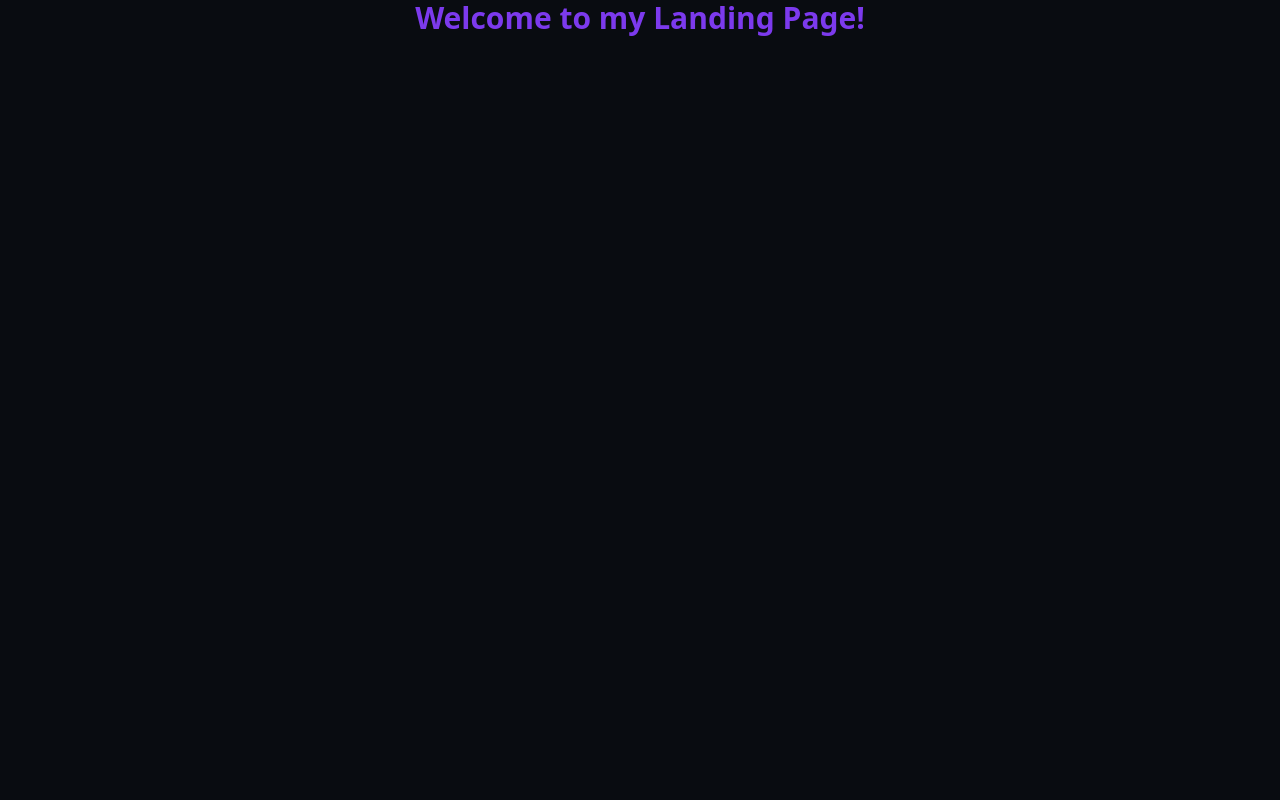
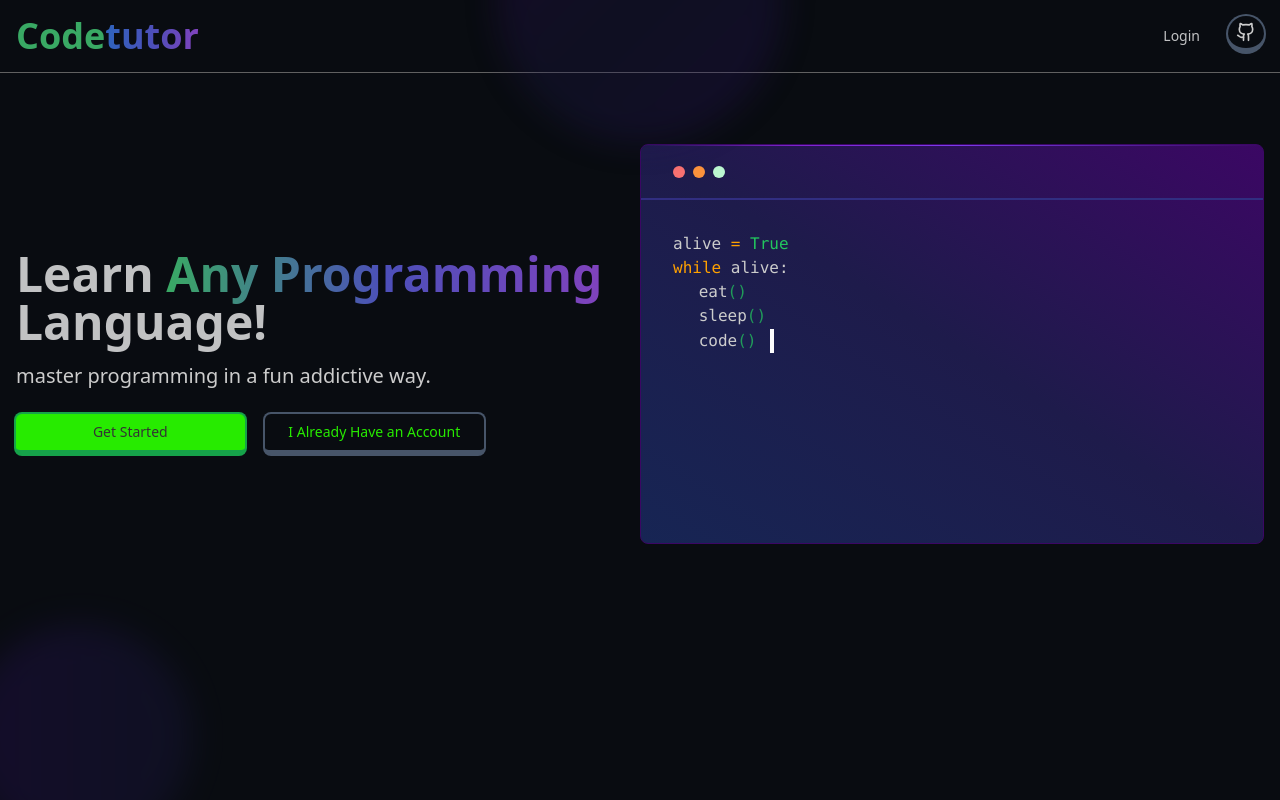
Before and after one commit to Nathan-Somto/code-tutor, a React (Vite) app in the folder student-ui/: page / in a window 1280 px wide. Built offline with nearby package versions, Linux system fonts and the light colour scheme.

Commit message:
feat(student-ui/landing): create landing page ui

```diff
--- a/student-ui/src/index.css
+++ b/student-ui/src/index.css
@@ -85,3 +85,14 @@
   } */
 
 }
+@keyframes blink {
+  0% {
+    border-color:transparent;
+  }
+  100%{
+    border-color: #fff;
+  }
+}
+.blink{
+  animation: blink .8s infinite;
+}
--- a/student-ui/src/pages/(marketing)/LandingPage.tsx
+++ b/student-ui/src/pages/(marketing)/LandingPage.tsx
@@ -1,6 +1,132 @@
+import { Button } from "@/components/ui/button";
+import { Github } from "lucide-react";
+import { useNavigate, Link } from "react-router-dom";
 export default function LandingPage() {
-    return(
-    <div>
-        <h1 className="text-3xl font-semibold text-center text-violet-600">Welcome to my Landing Page!</h1>
-    </div>)
+  const navigate = useNavigate();
+  return (
+    <div className="relative overflow-hidden">
+      <div className="absolute h-36 w-36 p-36 blur-lg rounded-full bg-gradient-to-tl left-0 right-0 mx-auto from-violet-950 z-[600] via-indigo-950 opacity-30 -top-36 to-purple-950"></div>
+      <div className="absolute h-36 w-36 p-28 blur-lg rounded-full bg-gradient-to-r -left-8 from-violet-950 opacity-30 -bottom-12 to-indigo-950"></div>
+      <div className="h-screen relative overflow-x-hidden">
+        <nav className="w-full max-w-7xl inset-x-0 px-4 bg-background z-[500] mx-auto py-4 fixed top-0 border-b">
+          <div className="w-full flex items-center justify-between">
+            <Link
+              className="flex items-center text-green-400  opacity-75 no-underline hover:no-underline font-bold text-2xl lg:text-4xl"
+              to="/"
+            >
+              Code
+              <span className="bg-clip-text text-transparent bg-gradient-to-r from-blue-500 via-indigo-500 to-purple-500">
+                tutor
+              </span>
+            </Link>
+
+            <div className="flex w-1/2 justify-end content-center gap-3">
+              <Button
+                variant={"link"}
+                onClick={() => navigate("/login")}
+                className="opacity-75 dark:text-white"
+              >
+                Login
+              </Button>
+              <Button size="rounded" className="h-9 w-9 p-2">
+                <Github />
+              </Button>
+            </div>
+          </div>
+        </nav>
+        <main className="max-w-7xl pt-24 md:pt-36 px-4 mx-auto flex flex-wrap flex-col md:flex-row items-center">
+          <div className="flex flex-col w-9/12 xl:w-6/12 justify-center lg:items-start">
+            <h1 className="my-4 text-4xl md:text-5xl  text-white opacity-75 font-bold leading-tight text-center md:text-left">
+              Learn{" "}
+              <span className="bg-clip-text text-transparent bg-gradient-to-r from-green-400 via-indigo-500 to-purple-500">
+                Any Programming{" "}
+              </span>
+              Language!
+            </h1>
+            <p className="leading-normal text-[14.8px] md:text-xl mb-3 md:text-left text-center">
+              master programming in a fun addictive way.
+            </p>
+            <div className="flex gap-5 xl:w-[75%] flex-col md:flex-row mt-3 w-full justify-center md:justify-start">
+              <Button
+                variant="primary"
+                onClick={() => navigate("/login")}
+                className=" px-2 md:px-6 w-full"
+              >
+                Get Started
+              </Button>
+              <Button
+                variant="primary-outline"
+                onClick={() => navigate("/register")}
+                className="w-full"
+              >
+                I Already Have an Account
+              </Button>
+            </div>
+          </div>
+
+          <div className="w-full mt-5 lg:mt-0 md:w-9/12 xl:w-6/12 border-purple-950 relative h-[300px]  xl:h-[400px] rounded-lg bg-gradient-to-tr border from-blue-950 via-indigo-950 to-purple-950">
+            <div className="flex flex-row">
+              <div className="h-[1px] bg-gradient-to-r from-transparent via-purple-700 to-violet-600 w-full"></div>
+              <div className="h-[1px] bg-gradient-to-r from-violet-600 to-transparent w-full"></div>
+            </div>
+            <div className="px-8 py-5">
+              <div className="flex flex-row space-x-2">
+                <div className="rounded-full bg-red-400 w-3 h-3"></div>
+                <div className="rounded-full bg-orange-400 w-3 h-3"></div>
+                <div className="rounded-full bg-green-200 w-3 h-3"></div>
+              </div>
+            </div>
+            <div className="px-8 py-8 border-t-[2px] border-indigo-900 overflow-hidden">
+              <code
+                style={{
+                  textShadow: "none",
+                  direction: "ltr",
+                  textAlign: "left",
+                  whiteSpace: "pre",
+                  wordSpacing: "normal",
+                  wordBreak: "normal",
+                  lineHeight: 1.5,
+                  tabSize: 4,
+                  hyphens: "none",
+                }}
+              >
+                <div>
+                  <span>alive </span>
+                  <span className="text-accent">=</span>
+                  <span> </span>
+                  <span className="text-green-500">True</span>
+                  <span></span>
+                  <span> </span>
+                </div>
+                <div>
+                  <span className="text-accent">while</span>
+                  <span> alive</span>
+                  <span>:</span>
+                  <span></span>
+                </div>
+                <div className="ml-4">
+                  <span> eat</span>
+                  <span className="text-green-500 opacity-75">{"("}</span>
+                  <span className="text-green-500 opacity-75">{")"}</span>
+                  <span></span>
+                </div>
+                <div className="ml-4">
+                  <span> sleep</span>
+                  <span className="text-green-500 opacity-75">(</span>
+                  <span className="text-green-500 opacity-75">)</span>
+                  <span></span>
+                </div>
+                <div className="ml-4 border-r-white pr-1 inline-block blink border-r-4">
+                  <span> code</span>
+                  <span className="text-green-500 opacity-75">(</span>
+                  <span className="text-green-500 opacity-75">)</span>
+                  <span> </span>
+                </div>
+              </code>
+            </div>
+          </div>
+        </main>
+      </div>
+    </div>
+  );
 }
```
